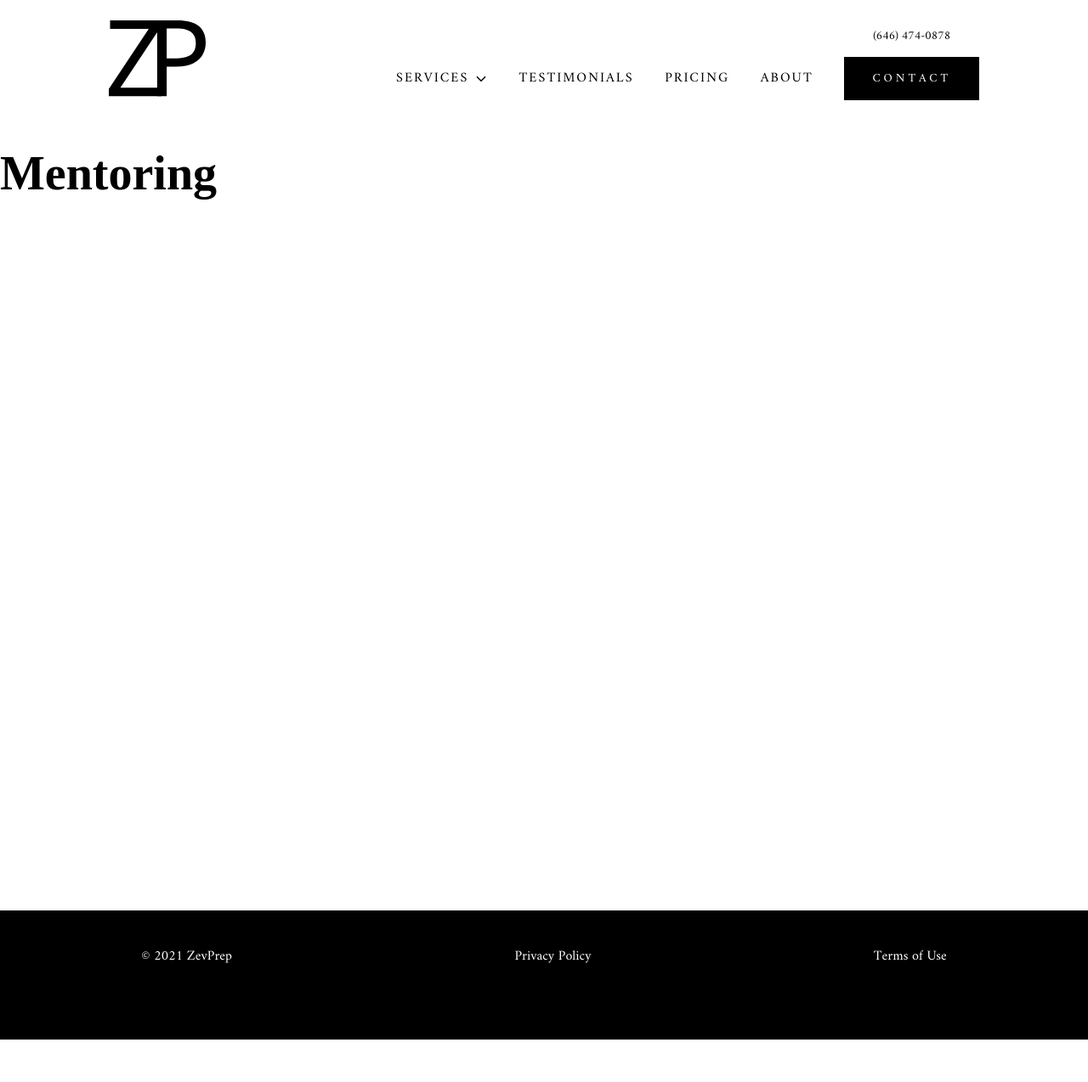
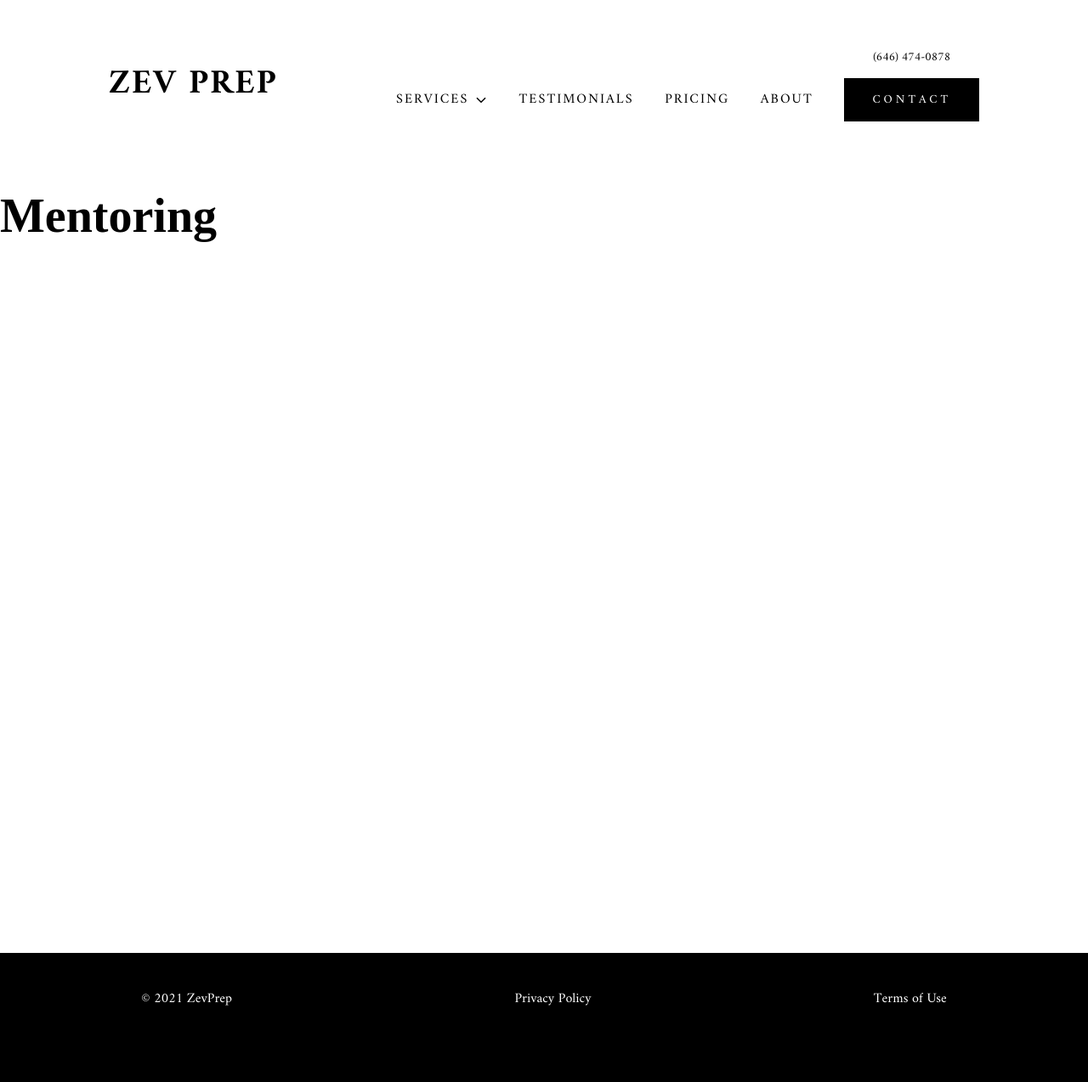
Before and after one commit to aaronzomback/zevprep, a Jekyll site: the page built from mentoring.html, in a window 1280 px wide. Shown: the whole page at 85% size. Built offline with Jekyll 4.4.1, drawn with Linux system fonts in a browser that asks for light colours; nearby versions of some CDN libraries; before the commit the page ends 1224 px from its top, so only the background shows below that.

Commit message:
change logo to text

```diff
--- a/_includes/header.html
+++ b/_includes/header.html
@@ -1,7 +1,7 @@
 <header>
    <nav class="wide">
      <a href="/">
-      <img src="/assets/img/zplogo3.svg" alt="ZevPrep-logo">
+      <h3>ZEV PREP</h3>
      </a>
        <div class="nav-links">
          <div class="dropdown">
@@ -24,7 +24,7 @@
 
    <nav class="mobile">
     <a href="/">
-      <img src="/assets/img/zplogo3.svg" alt="ZevPrep-logo">
+      <h3>ZEV PREP</h3>
     </a>
     <div class="inline-flex">
       <div class="phone" style="padding-bottom: 12px; text-align: center;">(646) 474-0878</div>
--- a/_sass/_header.scss
+++ b/_sass/_header.scss
@@ -9,6 +9,9 @@ header {
   margin-top: 24px;
   margin-bottom: 48px;
 
+  nav > nav-links {
+    margin-left: auto;
+  }
 
 
   h1 {
@@ -21,6 +24,7 @@ header {
     display: flex;
     justify-content: space-between;
     align-items: center;
+
     div.nav-links {
       a.underline{
         transition: all .2s ease-in-out;
--- a/_sass/_media-queries.scss
+++ b/_sass/_media-queries.scss
@@ -64,6 +64,7 @@
     justify-content: space-between;
     margin-top: 32px;
     margin-bottom: 32px;
+    align-items: center;
   }
 
 }
@@ -104,6 +105,7 @@
     justify-content: space-between;
     margin-top: 32px;
     margin-bottom: 32px;
+    align-items: center;
   }
 
 }
```
